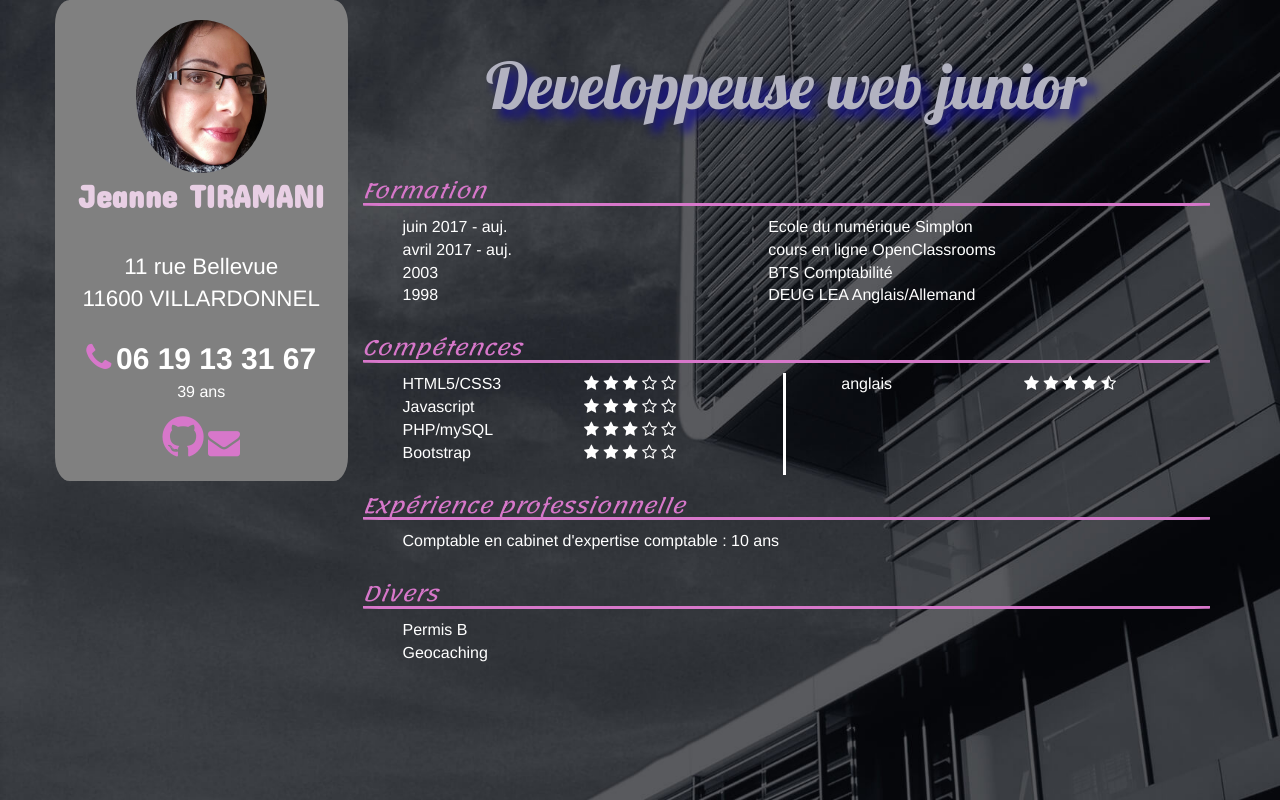
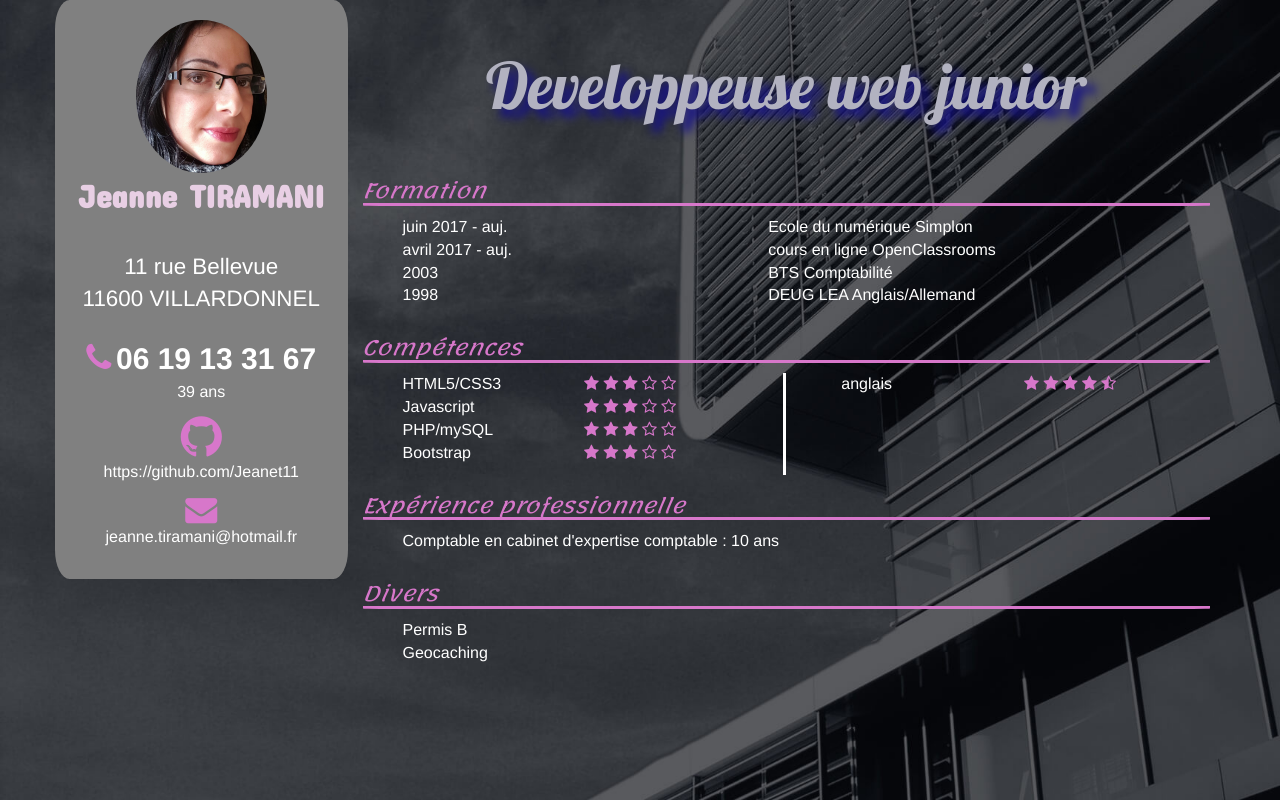
Before and after one commit to Jeanet11/Jeanet11.github.io, a plain HTML site: page index.html in a window 1280 px wide. Drawn offline with nearby package versions, Linux system fonts and the light colour scheme; a web font is replaced by a local one.

Commit message:
suppression liens clicables

```diff
--- a/css/cvboot.css
+++ b/css/cvboot.css
@@ -77,12 +77,16 @@ aside {
 
 
 
-a {
+a{
 	justify-content: space-around;
 	height: 50%;
 	padding-top: 50px;
 	color: #D777CA;
 
+}
+
+i{
+	color: #D777CA;
 }
 
 .liste {
--- a/index.html
+++ b/index.html
@@ -50,9 +50,11 @@
 						</div>
 
 						<div class="col-xs-12 col-sm-3 col-md-12">
-							<a  target="_blank" href="https://github.com/Jeanet11"><i class="fa fa-github fa-3x" ></i></a>
+						<ul class=" liens list-unstyled">
+							<li><i class="fa fa-github fa-3x" ></i><p>https://github.com/Jeanet11</p></li>
 
-							<a target="_blank" href="mailto:jeanne.tiramani@hotmail.fr"><i class="fa fa-envelope fa-2x"></i></a>
+							<li><i class="fa fa-envelope fa-2x"></i><p>jeanne.tiramani@hotmail.fr</p></li>
+						</ul>
 						</div>
 
 					</div>
```
